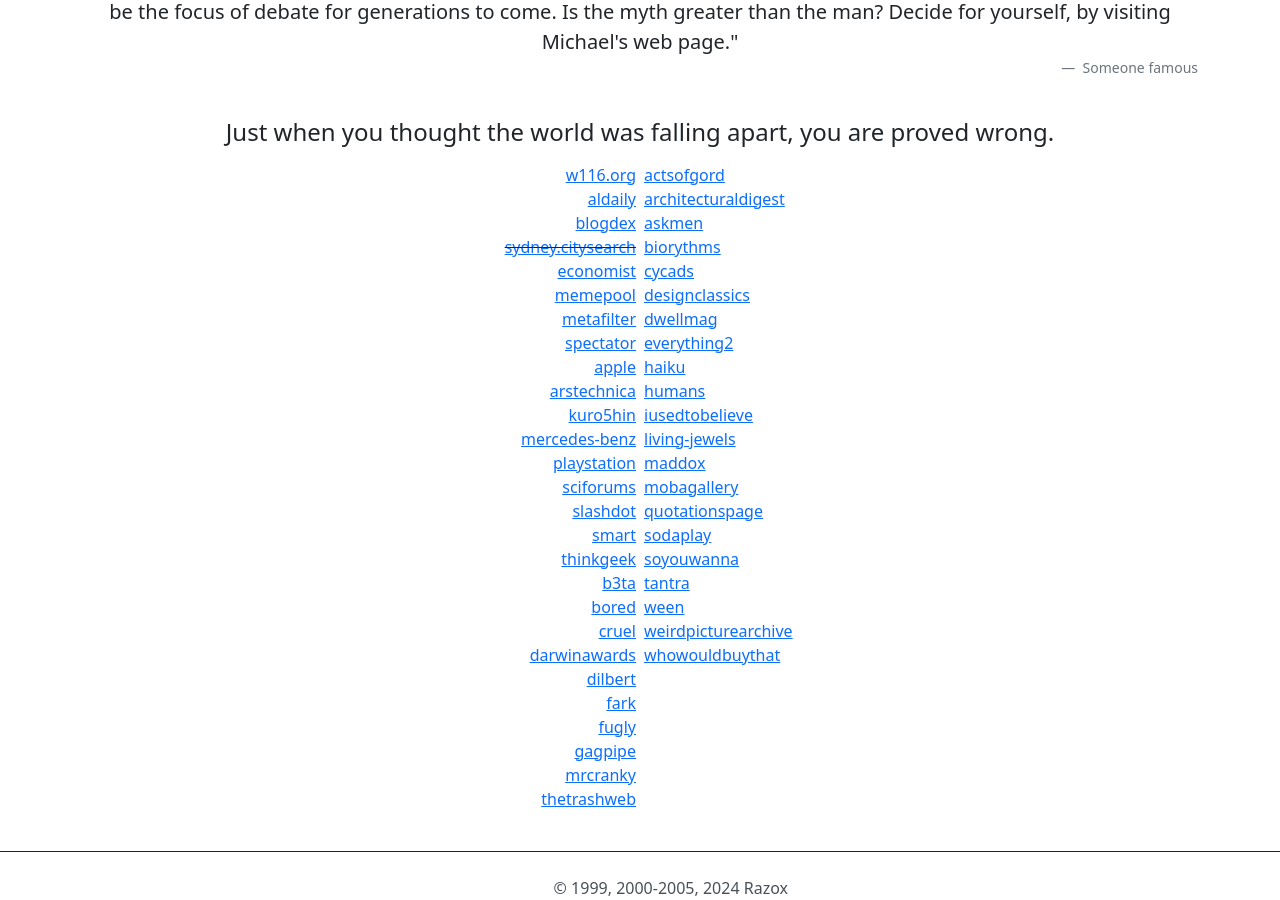
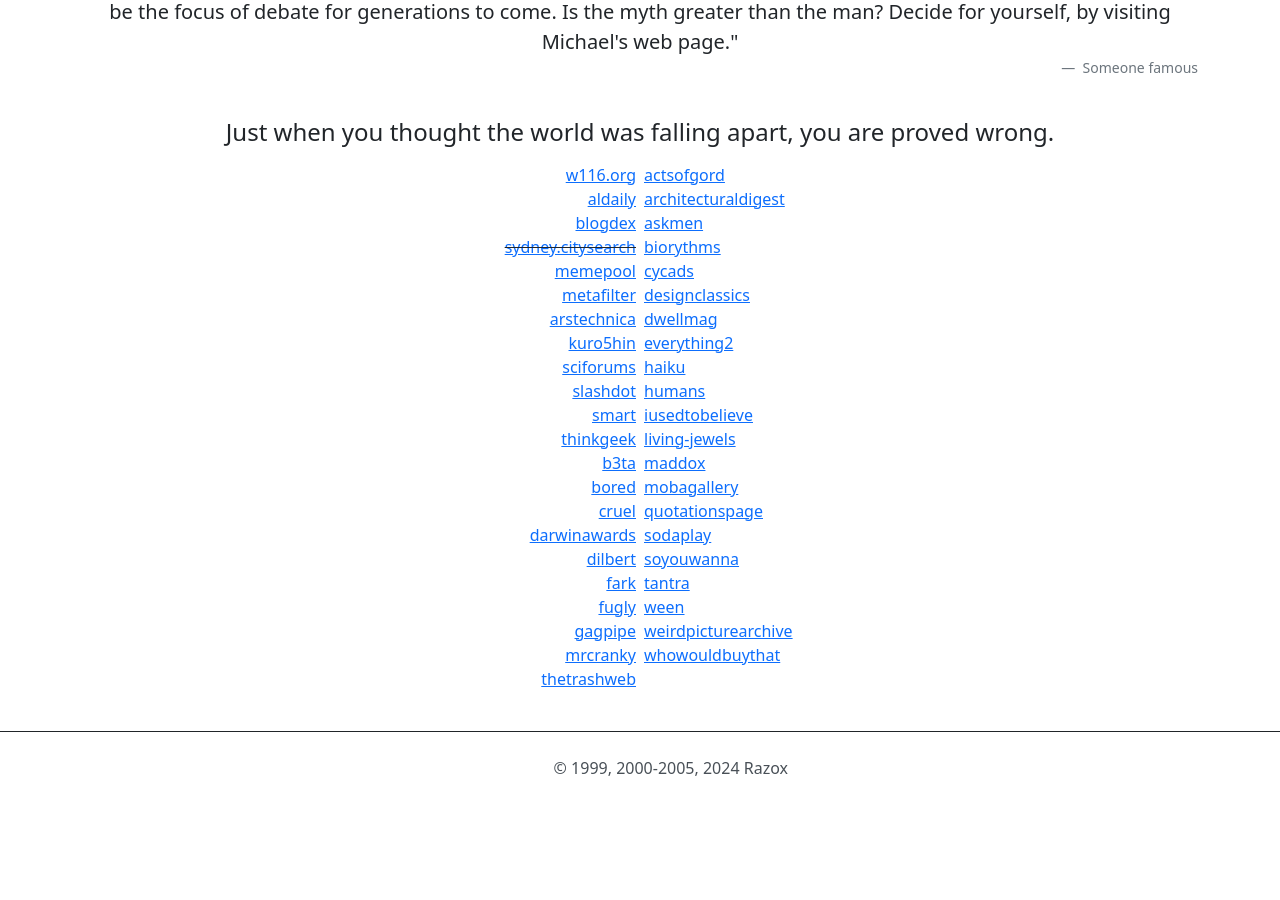
Before and after one commit to raz0x/razox, a Jekyll site: the page built from index.html, in a window 1280 px wide and 900 px high, scrolled down 771 px. Built offline with Jekyll 4.4.1, drawn with Linux system fonts in a browser that asks for light colours; the list of posts is cut into pages by our own code; after the commit the page ends 1567 px from its top, so only the background shows below that.

Commit message:
Update index.html

```diff
--- a/index.html
+++ b/index.html
@@ -24,16 +24,11 @@
 			<li><a href="http://aldaily.com/">aldaily</a></li>
 			<li><a href="http://blogdex.net/">blogdex</a></li>
 			<li class="text-decoration-line-through"><a href="http://sydney.citysearch.com.au/">sydney.citysearch</a></li>
-			<li><a href="http://www.economist.com/">economist</a></li>
 			<li><a href="http://www.memepool.com/">memepool</a></li>
 			<li><a href="http://www.met4filter.org/">metafilter</a></li>
-			<li><a href="http://www.spectator.co.uk/">spectator</a></li>
 			<!-- Tech & Toys -->
-			<li><a href="http://www.apple.com/">apple</a></li>
 			<li><a href="http://www.arstechnica.com/">arstechnica</a></li>
 			<li><a href="http://www.kuro5hin.org/">kuro5hin</a></li>
-			<li><a href="http://www.mercedes-benz.com.au/">mercedes-benz</a></li>
-			<li><a href="http://au.playstation.com/">playstation</a></li>
 			<li><a href="http://www.sciforums.com/">sciforums</a></li>
 			<li><a href="http://slashdot.org/">slashdot</a></li>
 			<li><a href="http://www.smart.com/">smart</a></li>
```
